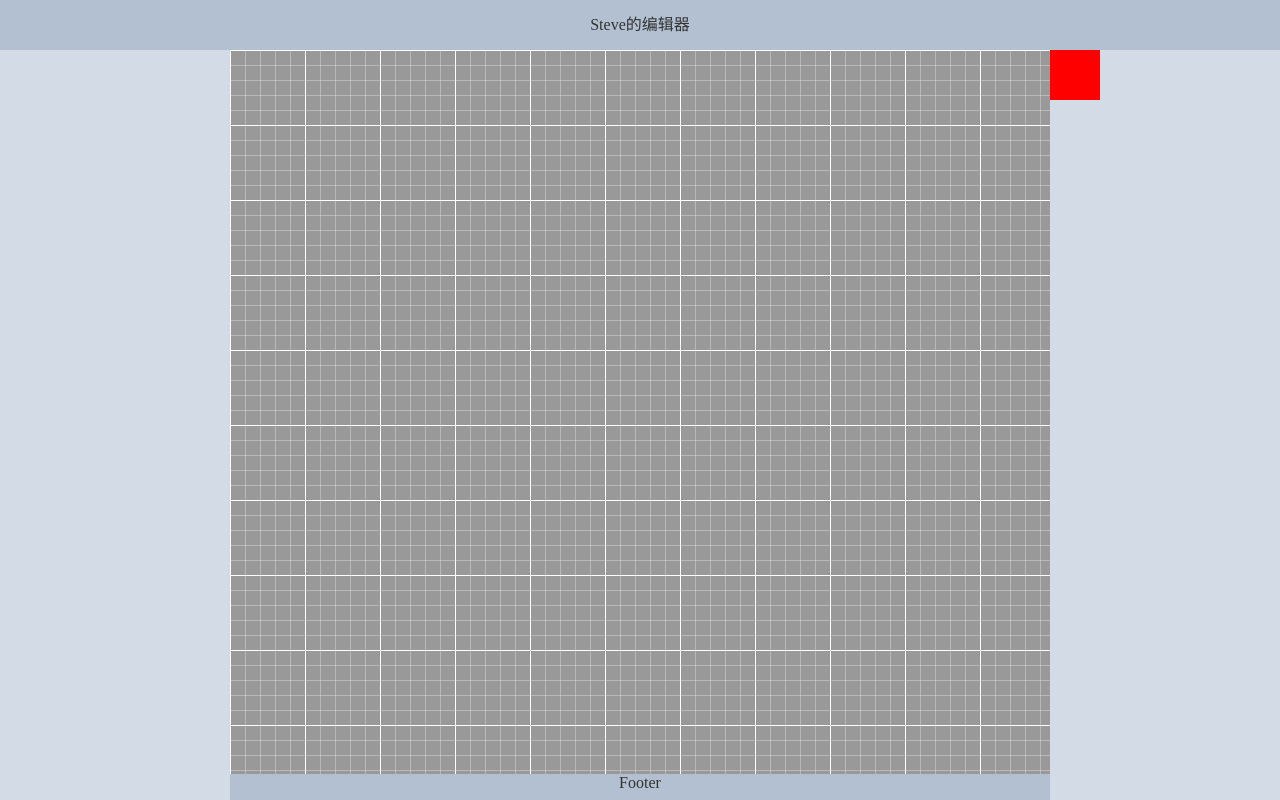
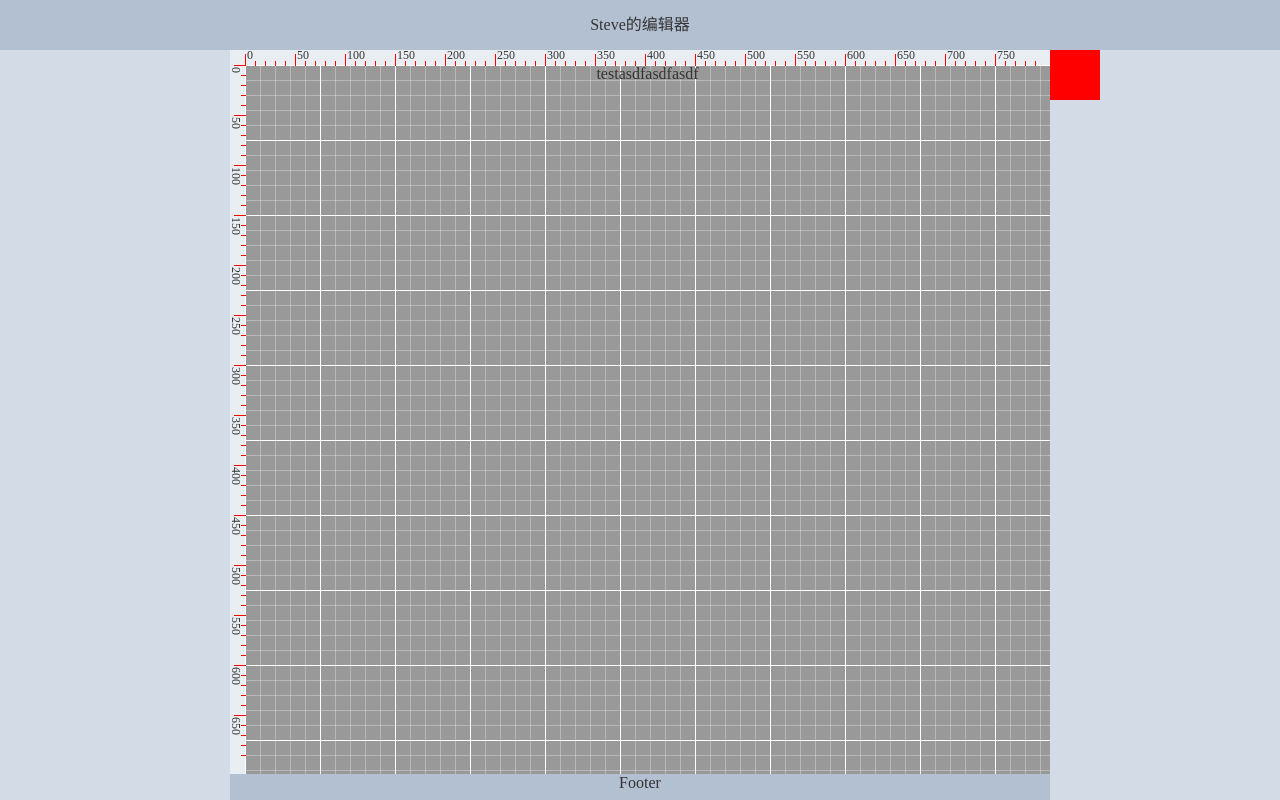
Before and after one commit to stevejia/vue-editor, a Vue app: page / in a window 1280 px wide. Built offline with nearby package versions, Linux system fonts and the light colour scheme.

Commit message:
编辑器 网格线实现

```diff
--- /dev/null
+++ b/src/components/EditorContainer.vue
@@ -0,0 +1,224 @@
+<<template>
+  <div class="editor-container">
+    <div class="editor-area">
+      <div
+        class="editor-area-inner"
+        :style="{ zoom: editorZoom }"
+        @mousewheel.stop="onZoom"
+        @DOMMouseScroll.stop="onZoom"
+        @mousedown="onMouseDown"
+        @mouseup="onMouseUp"
+        @mousemove="onMouseMove"
+      >testasdfasdfasdf</div>
+    </div>
+    <div class="editor-ruler-top">
+      <div class="editor-ruler-inner" v-html="topRulerHtml"></div>
+    </div>
+    <div class="editor-ruler-left">
+      <div class="editor-ruler-inner" v-html="leftRulerHtml"></div>
+    </div>
+  </div>
+</template>
+
+<script>
+export default {
+  data() {
+    return {
+      leftRulerHtml: "",
+      topRulerHtml: "",
+      editorZoom: 1,
+      isMouseDown: false,
+    };
+  },
+  mounted() {
+    this.initRuler();
+  },
+  methods: {
+    initRuler() {
+      let el = this.$el;
+      let editArea = el.querySelector(".editor-area .editor-area-inner");
+      console.log(editArea.clientWidth);
+      console.log(editArea.clientHeight);
+      let editAreaWidth = editArea.clientWidth;
+      let editAreaHeight = editArea.clientHeight;
+      let topRuler = el.querySelector(".editor-ruler-top");
+      let rulerTopContent = this.generateRuler(editAreaWidth);
+      this.topRulerHtml = rulerTopContent;
+
+      let rulerLeftContent = this.generateRuler(editAreaHeight);
+      this.leftRulerHtml = rulerLeftContent;
+      // console.log(rulerTopContent);
+      let leftRuler = el.querySelector(".editor-ruler-left");
+      leftRuler.style.width = `${editAreaHeight}px`;
+    },
+    getTickSizeByZoom(zoom) {
+      //default 10
+      let tickSize = 10;
+      if (zoom >= 1.8) {
+        tickSize = 5;
+      } else if (zoom > 0.8) {
+        tickSize = 10;
+      } else if (zoom > 0.5) {
+        tickSize = 40;
+      } else if (zoom > 0.3) {
+        tickSize = 100;
+      } else {
+        tickSize = 100;
+      }
+      return tickSize;
+    },
+    generateRuler(length, isLeft) {
+      let zoom = this.editorZoom;
+      let tickSize = this.getTickSizeByZoom(zoom);
+      let tickCount = Math.floor(length / tickSize);
+      let rulerHtml = "";
+      for (let start = 0; start < tickCount; start++) {
+        let subTick = this.createRulerTick(
+          start,
+          start % 5 === 0,
+          isLeft,
+          tickSize
+        );
+        console.log(subTick, start);
+        rulerHtml += subTick;
+      }
+      return rulerHtml;
+      console.log(tickCount);
+    },
+    createRulerTick(tick, withDigital, isLeft, tickSize) {
+      let zoom = this.editorZoom;
+      let tickInner = `<div class="ruler-subtick-small"></div>`;
+      if (withDigital) {
+        tickInner = `<div class="ruler-subtick-large"></div><span class="ruler-subtick-digital">${tick *
+          tickSize}</span>`;
+      }
+      return `<div class="ruler-subtick" style="left: ${15 +
+        tick * tickSize * zoom}px">${tickInner}</div>`;
+    },
+
+    onZoom(el) {
+      console.log(el);
+      let { deltaY } = el;
+      //最小缩放到0.1
+      if (this.editorZoom < 0.2 && deltaY > 0) {
+        return;
+      }
+      if (this.editorZoom >= 3 && deltaY < 0) {
+        return;
+      }
+      let scaleDelta = 0.1;
+      if (deltaY > 0) {
+        scaleDelta = -0.1;
+      }
+      this.editorZoom += scaleDelta;
+      this.$nextTick(() => {
+        this.initRuler();
+      });
+    },
+    onMouseDown(el) {
+      this.isMouseDown = true;
+    },
+    onMouseMove(el) {
+      if (!this.isMouseDown) {
+        return;
+      }
+      if (this.isMouseDown) {
+        console.log("mousemove");
+      }
+    },
+    onMouseUp(el) {
+      this.isMouseDown = false;
+    },
+  },
+};
+</script>
+
+<style lang="css">
+.editor-container {
+  position: relative;
+  width: 100%;
+  height: 100%;
+}
+
+.editor-area {
+  box-sizing: border-box;
+  width: 100%;
+  height: 100%;
+  padding: 15px 0 0 15px;
+}
+
+.editor-area-inner {
+  width: 100%;
+  height: 100%;
+  background: #999999;
+  background-image: linear-gradient(rgba(255, 255, 255, 0.3) 1px, transparent 0),
+    linear-gradient(90deg, rgba(255, 255, 255, 0.3) 1px, transparent 0),
+    linear-gradient(white 1px, transparent 0),
+    linear-gradient(90deg, white 1px, transparent 0);
+  background-size: 15px 15px, 15px 15px, 75px 75px, 75px 75px;
+}
+
+.editor-ruler-top {
+  width: 100%;
+  height: 15px;
+  position: absolute;
+  top: 0;
+  left: 0;
+}
+
+.editor-ruler-top .editor-ruler-inner {
+  padding-left: 15px;
+  width: 100%;
+}
+
+.ruler-subtick {
+  position: absolute;
+  height: 100%;
+  left: 15px;
+}
+
+.ruler-subtick-large {
+  width: 1px;
+  height: 12px;
+  background: red;
+  position: absolute;
+  left: 0;
+  bottom: -1px;
+}
+
+.ruler-subtick-digital {
+  position: absolute;
+  top: -2px;
+  left: 2px;
+  font-size: 12px;
+}
+
+.ruler-subtick-small {
+  width: 1px;
+  height: 5px;
+  background: red;
+  position: absolute;
+  left: 0;
+  bottom: -1px;
+}
+
+.editor-ruler-left {
+  width: 100%;
+  height: 15px;
+  position: absolute;
+  /* padding-left: 15px; */
+  left: 15px;
+  top: 0;
+  transform: rotate(90deg);
+  transform-origin: left top;
+}
+
+.editor-ruler-left .ruler-subtick-small,
+.editor-ruler-left .ruler-subtick-large {
+  top: -1px !important;
+}
+
+.editor-ruler-left .ruler-subtick-digital {
+  top: 2px !important;
+}
+</style>
--- a/src/views/Home.vue
+++ b/src/views/Home.vue
@@ -19,14 +19,15 @@
         <el-main>
           <!-- <split-pane :defaultPercent="50" :min="20" :max="80" :split="'horizontal'"></split-pane> -->
           <div class="main-container">
-            <div
+            <editor-container></editor-container>
+            <!-- <div
               style="width: 100%; height: 100%;"
               @drop="drop"
               @dragover="allowDrop"
               @drag="mouseMove"
               @mousedown="moudeDown"
               class="editor-container"
-            ></div>
+            ></div> -->
           </div>
         </el-main>
         <el-footer>Footer</el-footer>
@@ -57,17 +58,18 @@
 
 <script>
 import SplitPane from "@/components/SplitPane.vue";
+import EditorContainer from "@/components/EditorContainer.vue";
 export default {
   name: "Home",
-  components: { SplitPane },
+  components: { SplitPane, EditorContainer },
   data() {
     return {
       originPos: {
         deltaX: 0,
-        deltaY: 0
+        deltaY: 0,
       },
       positions: [],
-      idIndex: 0
+      idIndex: 0,
     };
   },
   mounted() {
@@ -83,14 +85,14 @@ export default {
       let deltaY = event.pageY - rect.top;
       this.originPos = {
         deltaX,
-        deltaY
+        deltaY,
       };
       this.target = target.cloneNode(true);
-      this.target.addEventListener("dragstart", e => {
+      this.target.addEventListener("dragstart", (e) => {
         console.log(e);
         this.target = e.target;
       });
-      this.target.addEventListener("drop", e => {
+      this.target.addEventListener("drop", (e) => {
         e.preventDefault();
         e.stopPropagation();
       });
@@ -111,12 +113,12 @@ export default {
       // console.log(e.pageX, e.pageY);
       let left = e.pageX - this.originPos.deltaX;
       let top = e.pageY - this.originPos.deltaY;
-      let sameLeft = this.positions.filter(pos => {
+      let sameLeft = this.positions.filter((pos) => {
         return pos.id !== id && pos.left === left;
       });
       if (sameLeft.length) {
         console.log(sameLeft);
-        let tops = sameLeft.map(sl => {
+        let tops = sameLeft.map((sl) => {
           return sl.top;
         });
         let min = Math.min(top, ...[tops]);
@@ -163,7 +165,7 @@ export default {
           left,
           top,
           width: this.target.clientWidth,
-          height: this.target.clientHeight
+          height: this.target.clientHeight,
         });
         console.log(this.posDic);
       }, 0);
@@ -229,17 +231,18 @@ export default {
 
 .el-main {
   padding: 0;
+  overflow: hidden;
 }
 
 .main-container {
   width: 100%;
   height: 100%;
-  background: #999999;
+  /* background: #999999;
   background-image: linear-gradient(rgba(255, 255, 255, 0.3) 1px, transparent 0),
     linear-gradient(90deg, rgba(255, 255, 255, 0.3) 1px, transparent 0),
     linear-gradient(white 1px, transparent 0),
     linear-gradient(90deg, white 1px, transparent 0);
-  background-size: 15px 15px, 15px 15px, 75px 75px, 75px 75px;
+  background-size: 15px 15px, 15px 15px, 75px 75px, 75px 75px; */
 }
 
 /* background-image: linear-gradient(90deg, rgba(50, 0, 0, 0.05) 3%, rgba(0, 0, 0, 0) 3%), linear-gradient(360deg,rgba(50, 0, 0, 0.05) 3%, rgba(0, 0, 0, 0) 3%);
```
